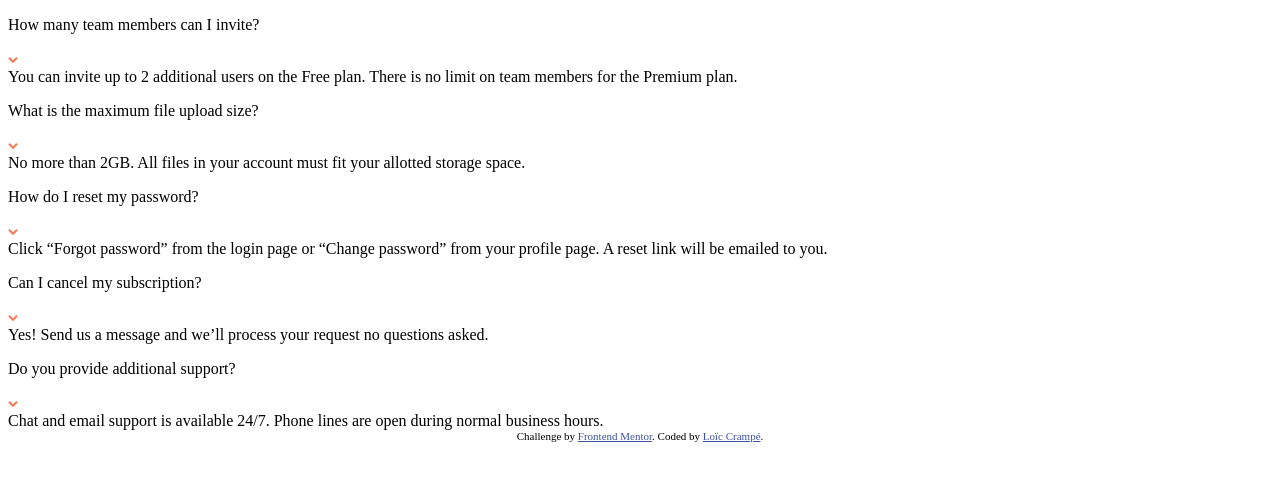
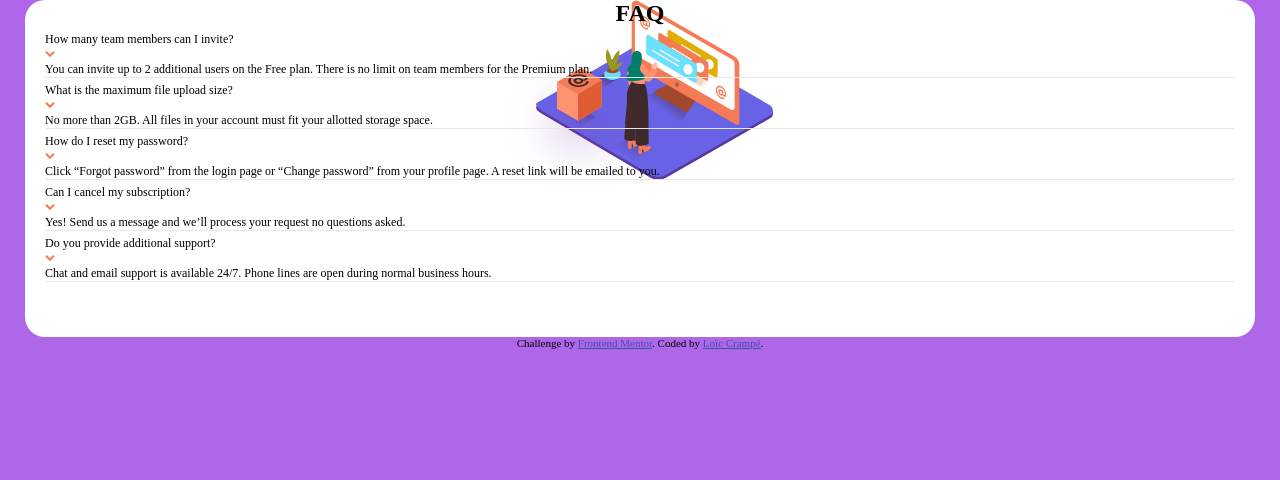
Before and after one commit to LoicCrampe/faq-accordion-card-main, a plain HTML site: page index.html in a window 1280 px wide. Drawn offline with Linux system fonts and the light colour scheme.

Commit message:
add background image

```diff
--- a/index.html
+++ b/index.html
@@ -21,10 +21,13 @@
             color: hsl(228, 45%, 44%);
         }
     </style>
+    <link href="./style.css" rel="stylesheet">
 </head>
 
 <body>
-    <div id="content">
+    <div id="content" class="bg-shadow bg-girl">
+        <h1 class="title">FAQ</h1>
+        <div class="questions">
             <div>
                 <a>
                     <p>How many team members can I invite?</p>
@@ -63,6 +66,7 @@
                 Chat and email support is available 24/7. Phone lines are open during normal business hours.
             </div>
         </div>
+    </div>
     <div class="attribution">
         Challenge by <a href="https://www.frontendmentor.io?ref=challenge" target="_blank">Frontend Mentor</a>.
         Coded by <a href="https://github.com/LoicCrampe">Loïc Crampé</a>.
--- /dev/null
+++ b/style.css
@@ -0,0 +1,43 @@
+* {
+    margin: 0;
+    padding: 0;
+    list-style: none;
+}
+
+body {
+    background-color: hsl(273, 75%, 66%);
+    Font-size: 12px
+}
+
+.title {
+    text-align: center;
+}
+
+.bg-shadow {
+    background-image: url(./images/bg-pattern-mobile.svg);
+    background-repeat: no-repeat;
+    background-position: top center;
+}
+
+.bg-girl {
+    background-image: url(./images/illustration-woman-online-mobile.svg);
+    background-repeat: no-repeat;
+    background-position: top center;
+    top: 25px;
+}
+
+#content {
+    padding: 0 20px;
+    margin: 0 25px;
+    border-radius: 20px;
+    background-color: white;
+}
+
+#content>.questions>div {
+    border-bottom: hsl(240, 5%, 91%) 1px solid;
+    margin: 5px 0;
+}
+
+#content>div:last-child {
+    padding-bottom: 50px;
+}
```
Lines whose indentation alone changed are shown as unchanged.
